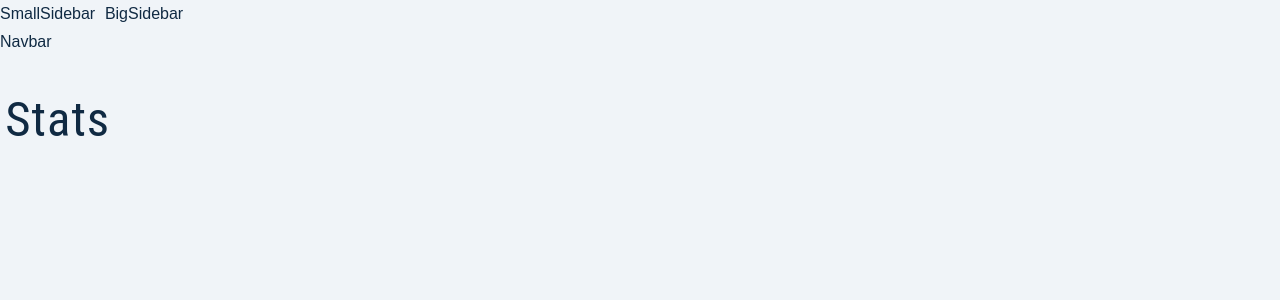
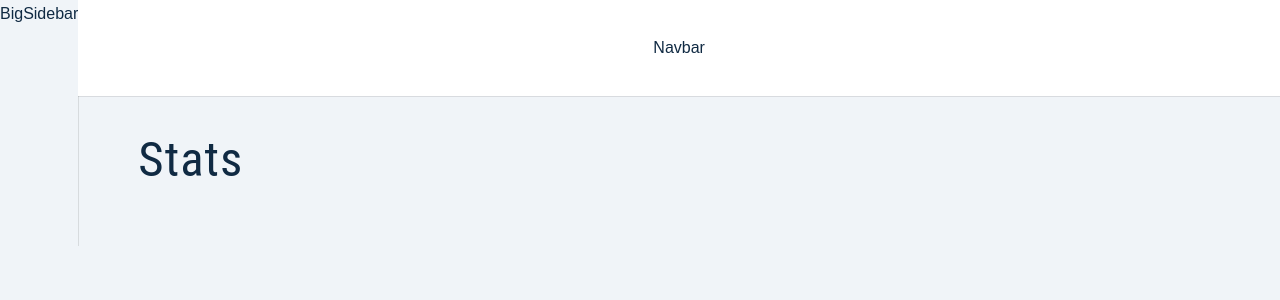
Before and after one commit to emines0/jobster, a React (Create React App) app: page / in a window 1280 px wide. Shown: the top 300 px of the page. Built offline with nearby package versions, Linux system fonts and the light colour scheme.

Commit message:
peparation for dashboard

```diff
--- a/package.json
+++ b/package.json
@@ -11,6 +11,7 @@
     "normalize.css": "^8.0.1",
     "react": "^18.2.0",
     "react-dom": "^18.2.0",
+    "react-icons": "^4.10.1",
     "react-redux": "^8.1.1",
     "react-router-dom": "^6.14.1",
     "react-scripts": "5.0.1",
--- a/src/components/BigSidebar.js
+++ b/src/components/BigSidebar.js
@@ -1,7 +1,11 @@
-import React from 'react'
+import Wrapper from '../assets/wrappers/BigSidebar'
 
 const BigSidebar = () => {
-  return <div>BigSidebar</div>
+  return (
+    <Wrapper>
+      <div>BigSidebar</div>
+    </Wrapper>
+  )
 }
 
 export default BigSidebar
--- a/src/components/Navbar.js
+++ b/src/components/Navbar.js
@@ -1,7 +1,11 @@
-import React from 'react'
+import Wrapper from '../assets/wrappers/Navbar'
 
 const Navbar = () => {
-  return <div>Navbar</div>
+  return (
+    <Wrapper>
+      <div>Navbar</div>
+    </Wrapper>
+  )
 }
 
 export default Navbar
--- a/src/components/SmallSidebar.js
+++ b/src/components/SmallSidebar.js
@@ -1,7 +1,11 @@
-import React from 'react'
+import Wrapper from '../assets/wrappers/SmallSidebar'
 
 const SmallSidebar = () => {
-  return <div>SmallSidebar</div>
+  return (
+    <Wrapper>
+      <div>SmallSidebar</div>
+    </Wrapper>
+  )
 }
 
 export default SmallSidebar
```
Also changed, not shown: 1 other file (tests, documents, lock files or other folders).
